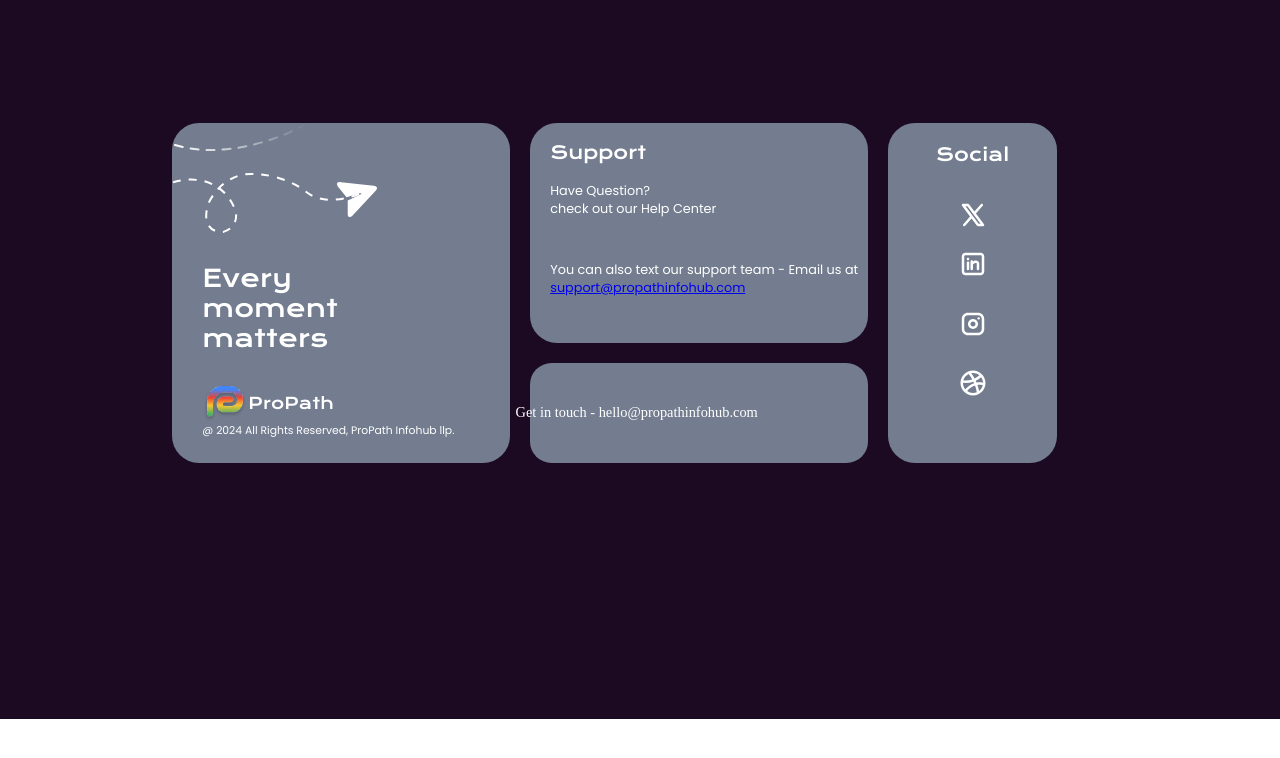
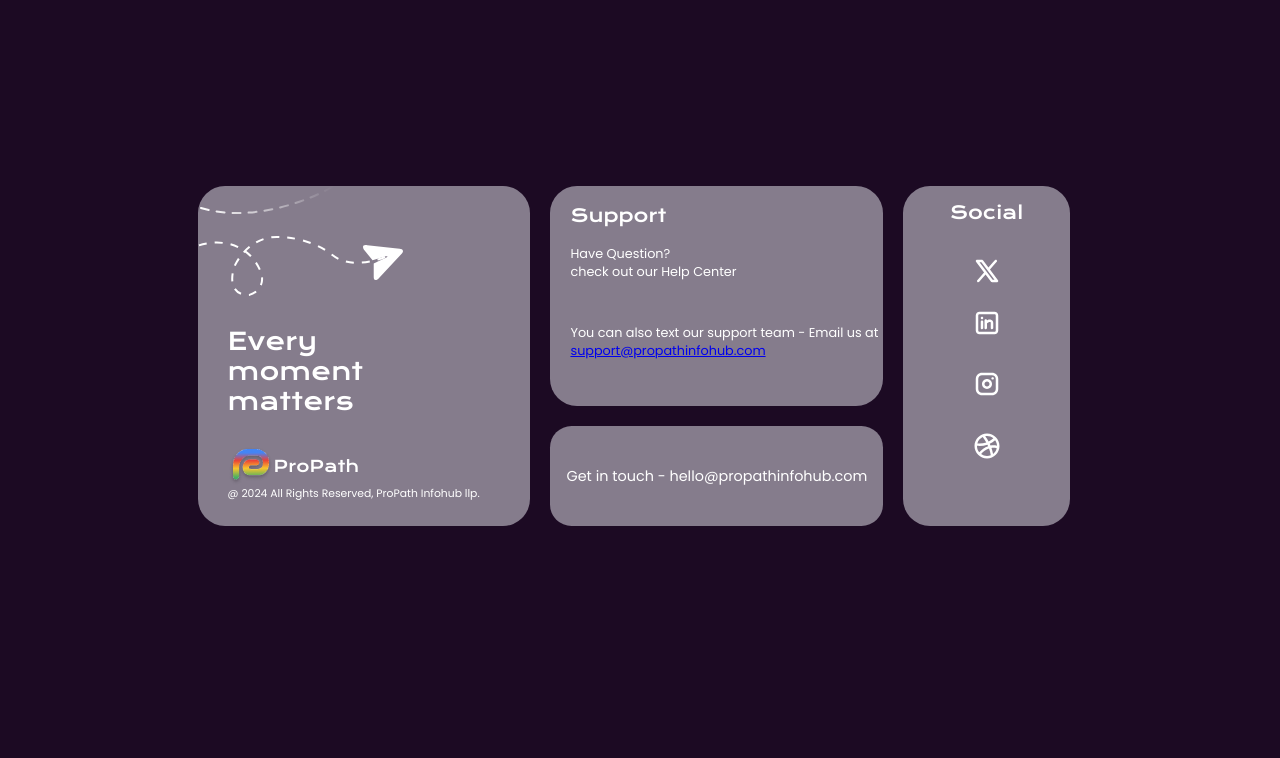
Before and after one commit to Rajvin23/ProPathInfohub, a plain HTML site: page about.html in a window 1280 px wide. Shown: the part 2025-2783 px from the top of the page. Before the commit the page ends 2744 px from the top, so only its background shows below. Drawn offline with Linux system fonts and the light colour scheme.

Commit message:
font url update

```diff
--- a/about.html
+++ b/about.html
@@ -3,6 +3,7 @@
 <head>
     <meta charset="UTF-8">
     <title>Document</title>
+  <link rel="stylesheet" href="./stylesheet/footerElement.css">
 </head>
 <body>
 
@@ -259,194 +260,4 @@ body{
     font-size: 1.25rem;
 }
 
-@font-face {
-    font-family: kronaOne;
-    src: url(https://rajvin23.github.io/ProPathInfohub/fonts/KronaOne-Regular.ttf);
- }
-
-@font-face{
-    font-family: Poppins-Light;
-    src: url(https://rajvin23.github.io/ProPathInfohub/fonts/Poppins/Poppins-Light.ttf);
- }
-
-@font-face{
-    font-family: Poppins;
-    src: url(https://rajvin23.github.io/ProPathInfohub/fonts/Poppins/Poppins-Regular.ttf);
- }
-
-
-.flexbox-container{
-    margin-top: 10%;
-    margin-left: 13%;
-    width: 70%;
-    display: grid;
-    grid-template: repeat(3, 100px) / repeat(3, 100px);
-    grid-template-columns: 1fr 1fr 0.5fr;
-    font-size: large;
-    gap: 20px;
-    border-radius: 2em;
-   }
-
-.flexbox{
-    border-radius: 1.5em;
-    color: white;
-    background-color: rgb(115, 125, 143);
-  }
-
-.item-1{
-    display: flex;
-    flex-direction: column;
-    font-family: kronaOne;
-    position: relative;
-    grid-row-start: 1;
-    grid-row-end: 4;
-    }
-
-.words{
-    display: flex;
-    flex-direction: column;
-    margin-top: -60px;
-    font-size: 1.5rem;
-    }
-
-.rights{
-    margin-bottom: 50px;
-    font-size: 0.6em;
-    font-family: Poppins;
- }
-
-.content-1{
-    margin-top: 200px;
-    padding-left: 30px;
- }
-
-.content-1 .small{
-    font-family: Poppins-Light;
- }
-
-.company{
-    font-family: kronaOne;
-    display: flex;
-    flex-direction: row;
-    align-items: center;
-    font-size: 1rem;
-    margin-top: 30px;
- }
-
-#logo{
-    max-height: 3em;
- }
-
-#circle{
-    top: 0px;
-    position: absolute;
- }
-
-#arrow{
-    top: 59px;
-    left: 165px;
-    position: absolute;
- }
-
-#arrowline{
-    top: 50px;
-    position: absolute;
- }
-
-.support{
-    font-family: kronaOne;
-    padding-left: 10px;
- }
-
-.rightsNname{
-    display: flex;
-    flex-direction: column;
-    justify-content: space-around;
-}
-.item-2{
-    justify-content: space-between;
-    grid-row-start: 1;
-    grid-row-end: 3;
-
- }
-
-.contents{
-     margin-left: 10px;
- }
-
-.content-2{
-     display: flex;
-     flex-direction: column;
-     margin-left: 10px;
-     font-family: Poppins;
-     font-size: 0.8rem;
- }
-
-.link1{
-     margin-top: 30px;
- }
-
-.item-3{
-     display: flex;
-     font-size: 0.8em;
-     justify-content: center;
-     align-items: center;
- }
-
-.link2{
-     margin-left: -125px;
- }
-
-
-.item-4{
-     font-family: kronaOne;
-     display: flex;
-     flex-direction: column;
-     grid-row-start: 1;
-     grid-row-end: 4;
-     justify-content: space-between;
-     align-items: center;
-     gap: 1px;
- }
-
-#app{
-     width: 30px;
-     height: 30px;
-     font-size: 24px; /* Set the size of the icon */
-     color: white; /* Set the initial color of the icon */
-     transition: color 0.3s;
-
- }
-
-.social{
-    padding-top: 20px;
-}
-
-.app1{
-     margin-top: 20px;
-    }
-
-.app2{
-     margin-bottom: 10px;
- }
-
-.app3{
-     margin-bottom: 10px;
- }
-
-.app4{
-     margin-bottom: 60px;
- }
-
-#app:hover {
-     color: black; /* Change the color of the icon on hover */
- }
-
-@media only screen and (max-device-width:500px) {
-    .column{
-        width: 80%;
-
-    }
-
-}
 </style>
--- a/stylesheet/footerElement.css
+++ b/stylesheet/footerElement.css
@@ -1,3 +1,21 @@
+
+
+
+@font-face {
+  font-family: "kronaOne";
+  src: url(https://rajvin23.github.io/ProPathInfohub/fonts/KronaOne-Regular.ttf);
+}
+
+  @font-face{
+  font-family: "Poppins";
+  src: url(https://rajvin23.github.io/ProPathInfohub/fonts/Poppins/Poppins-Regular.ttf);
+}
+
+@font-face{
+  font-family: "Poppins-Thin";
+  src: url(https://rajvin23.github.io/ProPathInfohub/fonts/Poppins/Poppins-Light.ttf);
+}
+
 .flexbox-container{
     margin-top: 15%;
     margin-left: 15%;
```
